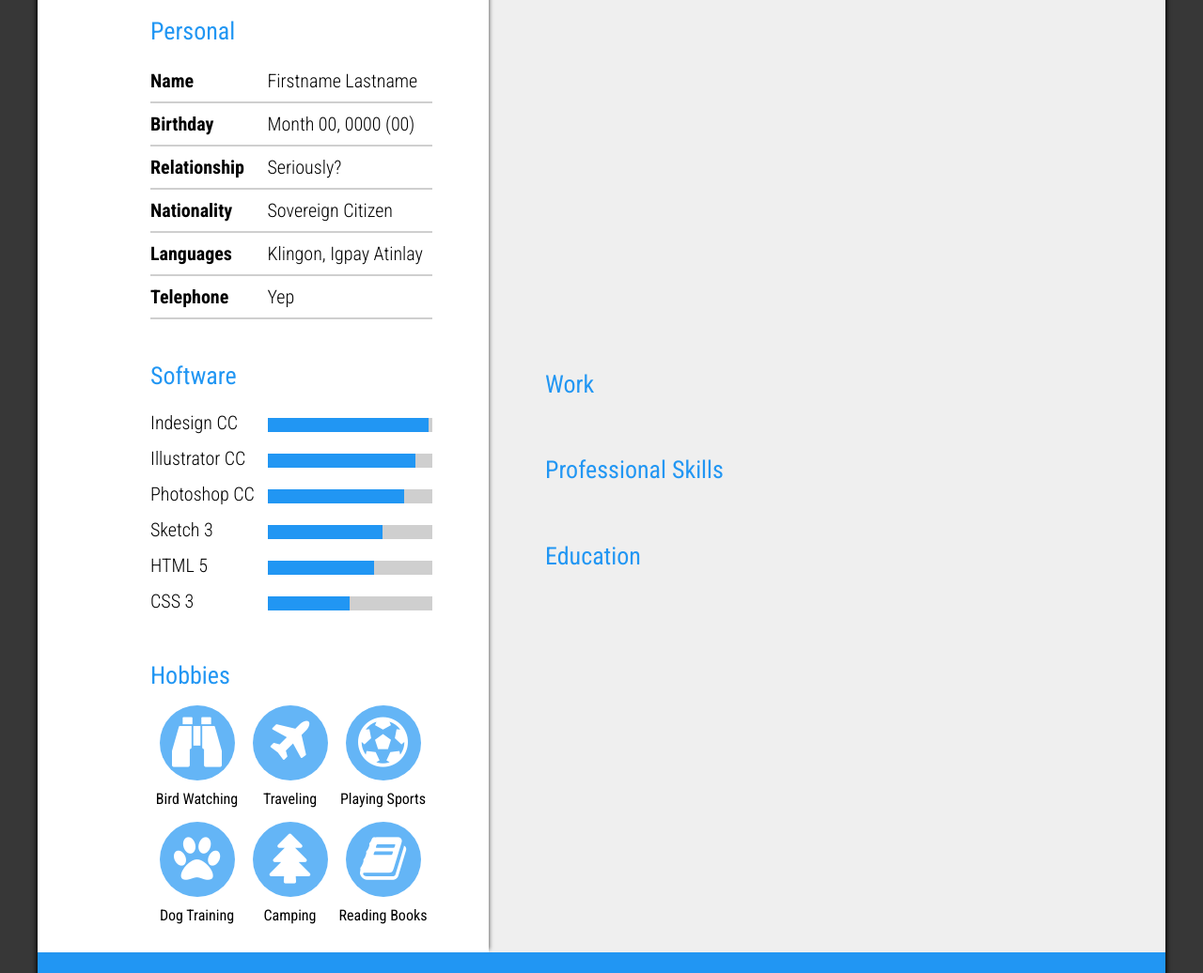
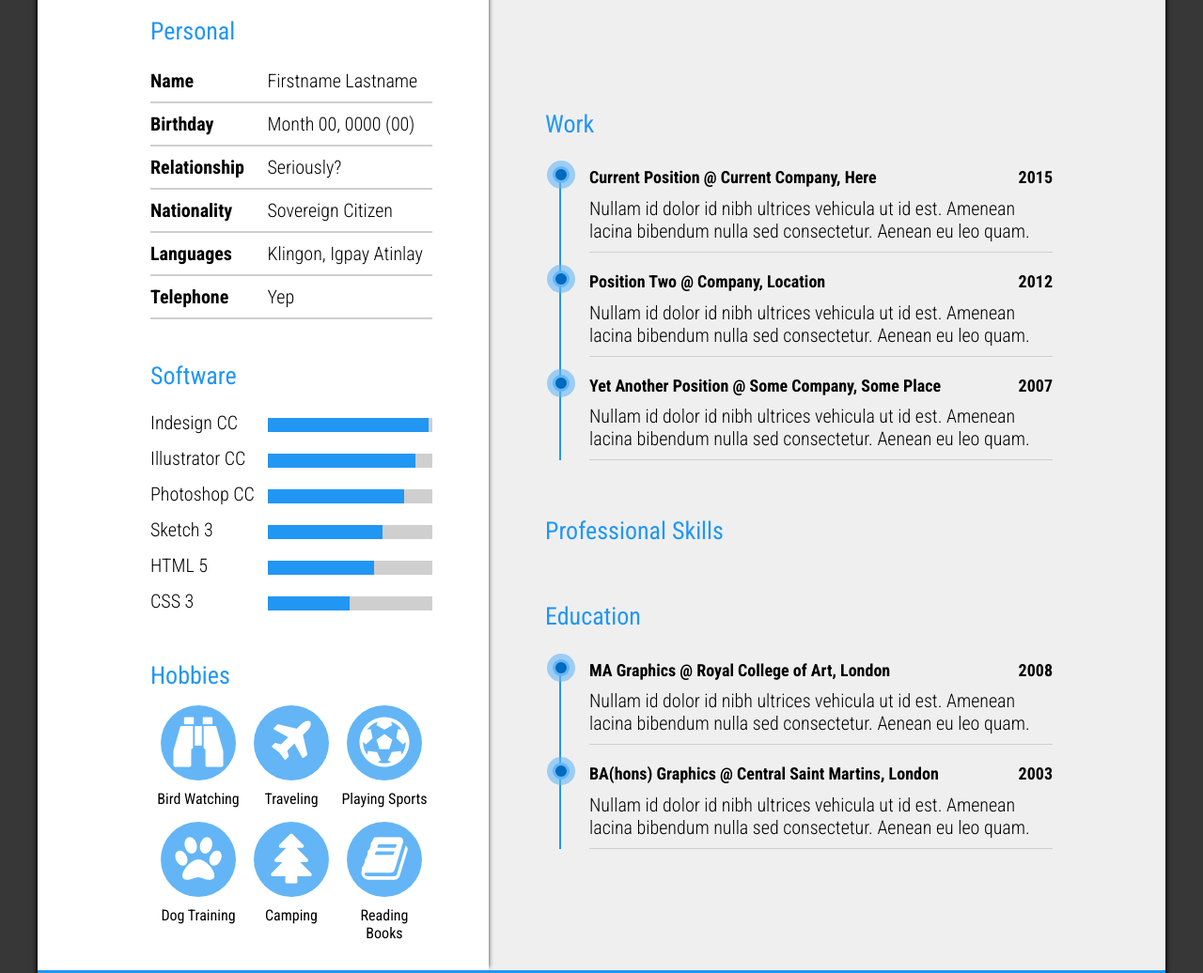
Before and after one commit to AgathaLynn/web-development-learning-path, a plain HTML site: page clones/material-resume/index.html in a window 1280 px wide. Shown: the part 533-1569 px from the top of the page at 94% size. Drawn offline with Linux system fonts and the light colour scheme.

Commit message:
added work & education sections

```diff
--- a/clones/material-resume/index.html
+++ b/clones/material-resume/index.html
@@ -125,15 +125,45 @@
             </div>
           </section>
         </div><!--
+
         --><div class="group right panel">
-          <section>
+          <section class="category">
             <h3>Work</h3>
+            <div class="container">
+              <section class="history-item">
+                <div class="dot"></div>
+                <h4>Current Position @ Current Company, Here<span>2015</span></h4>
+                <p>Nullam id dolor id nibh ultrices vehicula ut id est. Amenean lacina bibendum nulla sed consectetur. Aenean eu leo quam.</p>
+              </section>
+              <section class="history-item">
+                <div class="dot"></div>
+                <h4>Position Two @ Company, Location<span>2012</span></h4>
+                <p>Nullam id dolor id nibh ultrices vehicula ut id est. Amenean lacina bibendum nulla sed consectetur. Aenean eu leo quam.</p>
+              </section>
+              <section class="history-item">
+                <div class="dot"></div>
+                <h4>Yet Another Position @ Some Company, Some Place<span>2007</span></h4>
+                <p>Nullam id dolor id nibh ultrices vehicula ut id est. Amenean lacina bibendum nulla sed consectetur. Aenean eu leo quam.</p>
+              </section>
+            </div>
           </section>
           <section>
             <h3>Professional Skills</h3>
           </section>
           <section>
             <h3>Education</h3>
+            <div class="container">
+              <section class="history-item">
+                <div class="dot"></div>
+                <h4>MA Graphics @ Royal College of Art, London<span>2008</span></h4>
+                <p>Nullam id dolor id nibh ultrices vehicula ut id est. Amenean lacina bibendum nulla sed consectetur. Aenean eu leo quam.</p>
+              </section>
+              <section class="history-item">
+                <div class="dot"></div>
+                <h4>BA(hons) Graphics @ Central Saint Martins, London<span>2003</span></h4>
+                <p>Nullam id dolor id nibh ultrices vehicula ut id est. Amenean lacina bibendum nulla sed consectetur. Aenean eu leo quam.</p>
+              </section>
+            </div>
           </section>
         </div>
       </section>
--- a/clones/material-resume/main.css
+++ b/clones/material-resume/main.css
@@ -51,7 +51,7 @@ footer {
   TEXT STYLING
 ===== */
 
-h1, h2, h3, p, li {
+h1, h2, h3, h4, p, li {
   font-family: 'Roboto Condensed', sans-serif;
   font-weight: 300;
   line-height: 1.2;
@@ -74,6 +74,16 @@ h3 {
   font-weight: 400;
   color: #2196f3;
   padding: 15px 0;
+}
+
+h4 {
+  font-weight: 700;
+  padding-bottom: 10px;
+  font-size: 18px;
+}
+
+h4 span {
+  float: right;
 }
 
 
@@ -316,13 +326,20 @@ span[class^='meter'] {
 }
 
 .hobbies {
-  text-align: justify;
+  text-align: center;
+}
+
+.hobbies h3 {
+  text-align: left;
 }
 
 .hobbies .group {
-  width: 33%;
+  width: 31%;
+  min-width: 85px;
   text-align: center;
+  vertical-align: top;
   padding-bottom: 15px;
+  margin: 0 1% 0 1%;
 }
 
 .hobbies .icon {
@@ -337,3 +354,49 @@ span[class^='meter'] {
 .hobbies p {
   font-weight: 400;
 }
+
+.container {
+  display: block;
+  border-left: 2px solid #2196f3;
+  margin-left: 15px;
+  padding-left: 30px;
+  margin-bottom: 15px;
+  margin-top: 15px;
+}
+
+.container section {
+  padding-top: 20px;
+  padding-bottom: 10px;
+  position: relative;
+  border-bottom: 1px solid #cfcfcf;
+}
+
+.container section:first-child {
+  padding-top: 0;
+}
+
+.history-item .dot {
+  height: 30px;
+  width: 30px;
+  position: absolute;
+  top: 13px;
+  left: -45px;
+  background: rgba(100, 181, 246, .6);
+  border-radius: 15px;
+}
+
+.history-item:first-child .dot {
+  top: -7px;
+}
+
+.dot:after {
+  content: "";
+  position: absolute;
+  height: 12px;
+  width: 12px;
+  top: 6px;
+  left: 6px;
+  background: #0069c0;
+  border-radius: 9px;
+  border: 3px solid #64b5f6;
+}
```
